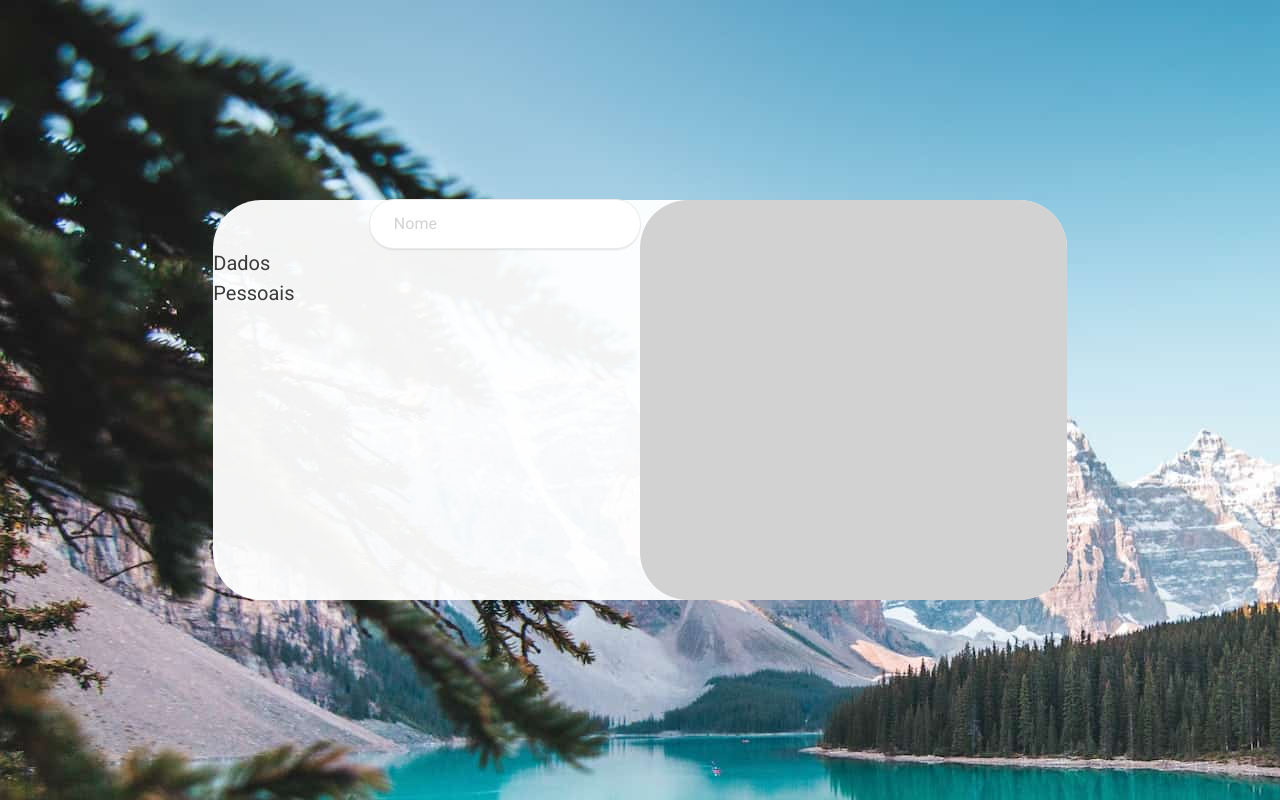
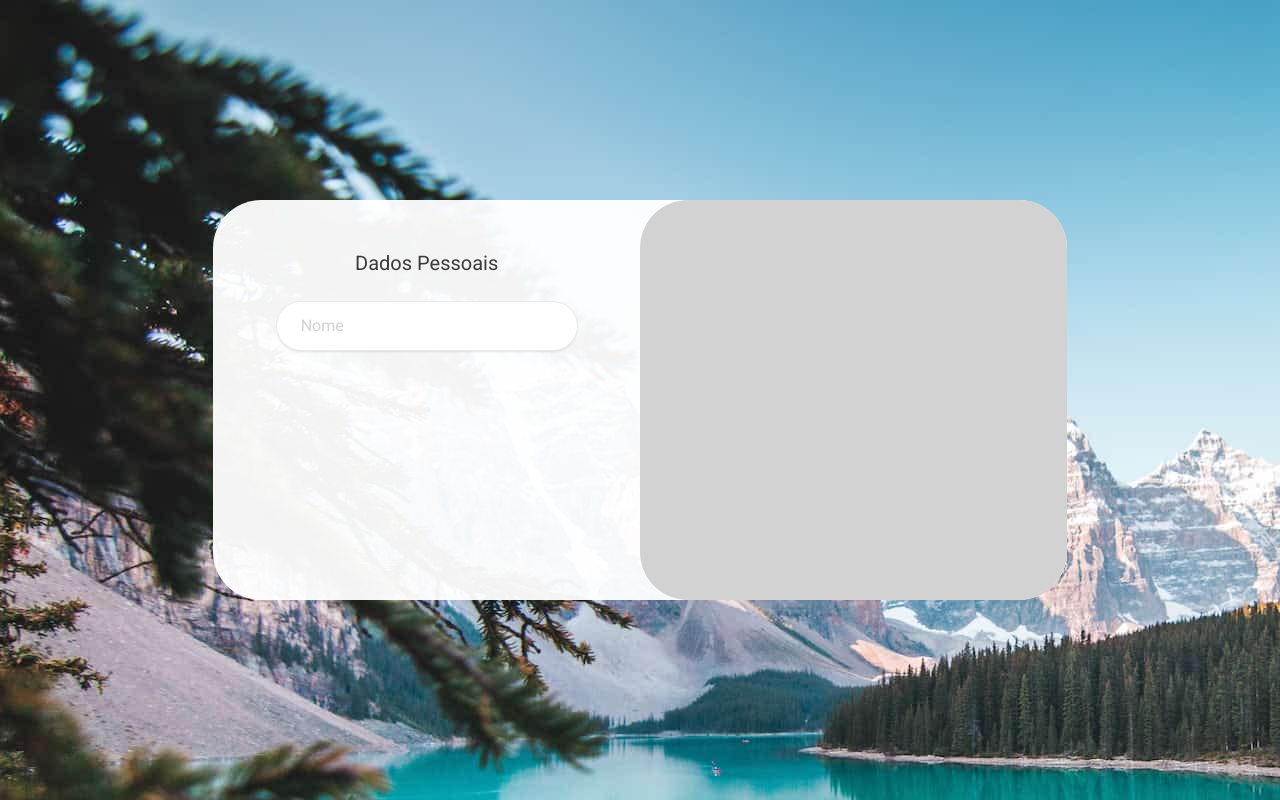
Before and after one commit to tascintra/travelnate, a React (Vite) app: page / in a window 1280 px wide. Built offline with nearby package versions, Linux system fonts and the light colour scheme.

Commit message:
adjusted textinput width

```diff
--- a/src/App.tsx
+++ b/src/App.tsx
@@ -6,14 +6,14 @@ export function App() {
   return (
     <div className="bg-natureBlue h-screen flex items-center justify-center">
       <div className="bg-transWhite w-2/3 h-3/6 rounded-4xl flex flex-row">
-        <div className="w-3/6 h-full flex justify-center gap-6">
+        <form className="w-3/6 h-full flex flex-col items-center gap-6">
           <Text size="md" className="text-gray-500 mt-12">
             Dados Pessoais
           </Text>
           <TextInput.Root>
             <TextInput.Input type='text' id="nome" placeholder="Nome" />
           </TextInput.Root>
-        </div>
+        </form>
         <div className="bg-gray-300 w-3/6 h-full rounded-4xl">
 
         </div>
--- a/src/components/TextInput.tsx
+++ b/src/components/TextInput.tsx
@@ -7,7 +7,7 @@ export interface TextInputRootProps {
 
 function TextInputRoot(props: TextInputRootProps) {
   return (
-    <div className="flex items-center gap-2 h-12 py-4 px-6 rounded-4xl bg-white w-72 ring-1 ring-gray-100 shadow-flat">
+    <div className="flex items-center gap-2 h-12 py-4 px-6 rounded-4xl bg-white w-75 ring-1 ring-gray-100 shadow-flat">
       {props.children}
     </div>
   )
```
